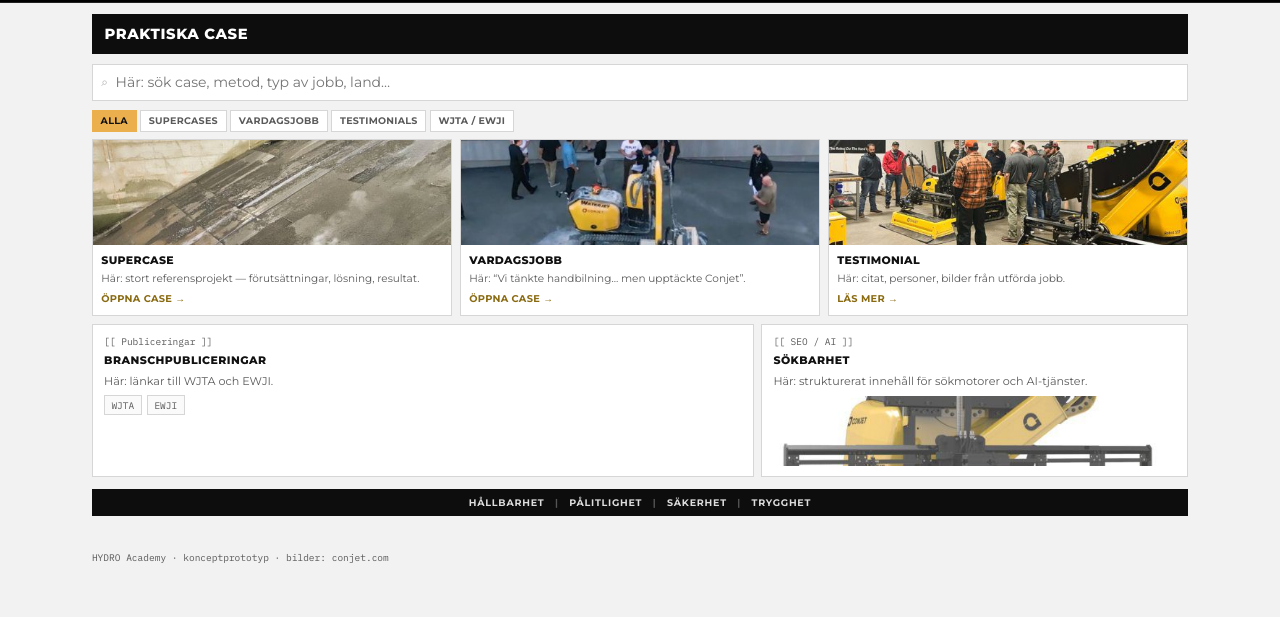
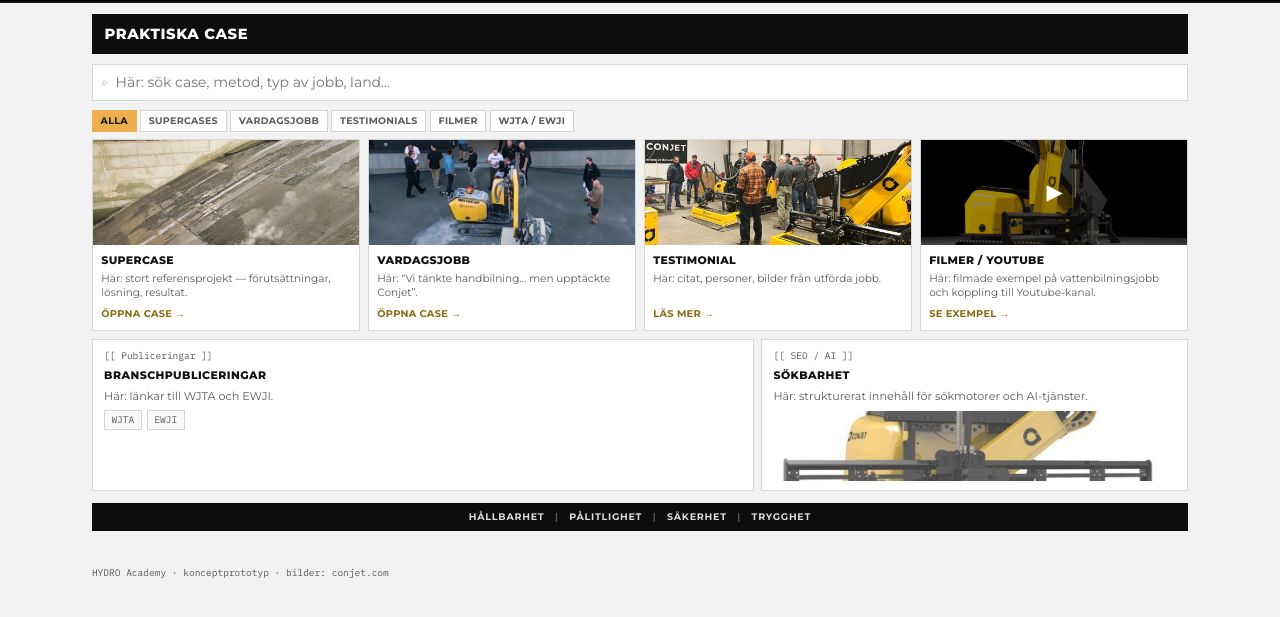
Before and after one commit to SolVikstrom/HydroAcademy, a plain HTML site: page praktiken.html in a window 1280 px wide. Shown: the part 61-678 px from the top of the page. Drawn offline with Linux system fonts and the light colour scheme.

Commit message:
Move job films tile from Upptack into Praktiska case.

```diff
--- a/praktiken.html
+++ b/praktiken.html
@@ -57,10 +57,11 @@
       <span class="tab">Supercases</span>
       <span class="tab">Vardagsjobb</span>
       <span class="tab">Testimonials</span>
+      <span class="tab">Filmer</span>
       <span class="tab">WJTA / EWJI</span>
     </div>
 
-    <div class="grid grid-3">
+    <div class="grid grid-4">
       <div class="tile">
         <div class="tile-media"><img src="images/dam.jpg" alt=""></div>
         <div class="tile-body">
@@ -83,6 +84,17 @@
           <div class="tile-title">Testimonial</div>
           <div class="tile-desc">Här: citat, personer, bilder från utförda jobb.</div>
           <span class="tile-link">Läs mer →</span>
+        </div>
+      </div>
+      <div class="tile" id="film">
+        <div class="tile-media">
+          <img src="images/video-thumb.png" alt="">
+          <span class="play" aria-hidden="true">▶</span>
+        </div>
+        <div class="tile-body">
+          <div class="tile-title">Filmer / Youtube</div>
+          <div class="tile-desc">Här: filmade exempel på vattenbilningsjobb och koppling till Youtube-kanal.</div>
+          <span class="tile-link">Se exempel →</span>
         </div>
       </div>
     </div>
```
Also changed, not shown: index.html (+1 -12 lines).
